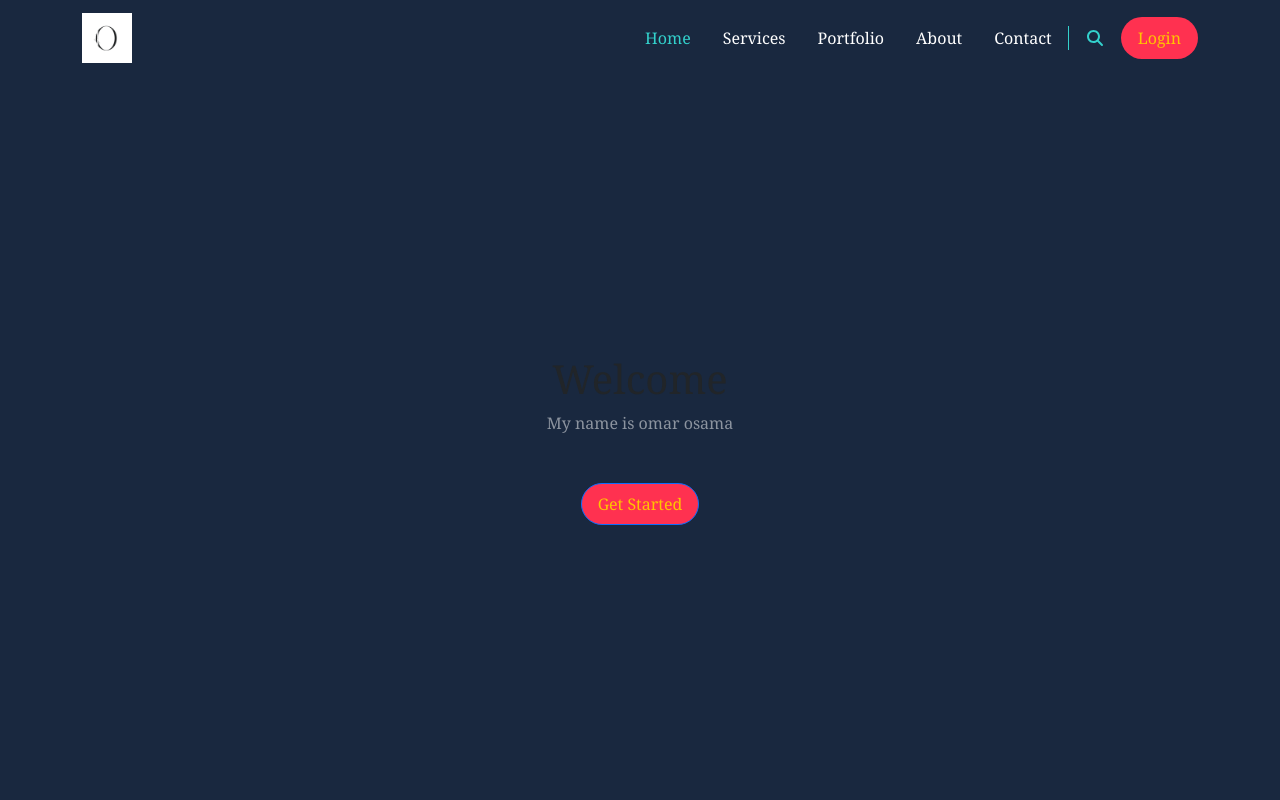
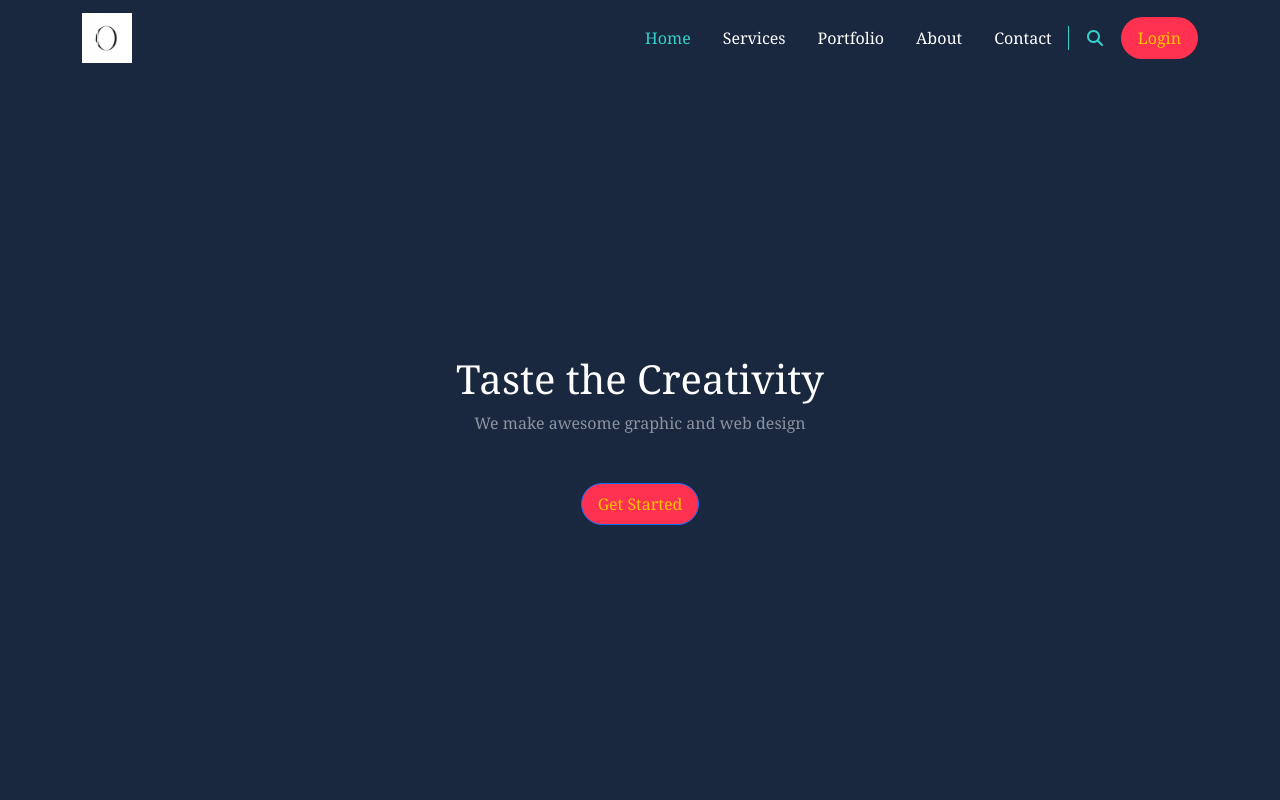
Before and after one commit to omaros23/personal-omar, a plain HTML site: page index.html in a window 1280 px wide. Shown: the top 800 px of the page. Drawn offline with Linux system fonts and the light colour scheme.

Commit message:
Add files via upload

```diff
--- a/index.html
+++ b/index.html
@@ -61,10 +61,14 @@
   </nav>
 
 
+
+
+
+
 <div class="landing d-flex justify-content-center align-items-center">
 <div class="text-center">
-<h1 >Welcome</h1>
-<p class="fs-6 text-white-50 mb-5">My name is omar osama</p>
+<h1 style="color: white;" >Taste the Creativity</h1>
+<p class="fs-6 text-white-50 mb-5">We make awesome graphic and web design</p>
 
 <a class="btn btn-primary rounded-pill text-center main-btn "  href="#" style="text-align:center;">Get Started</a>
 
@@ -72,6 +76,11 @@
 
 </div>
 </div>
+
+
+
+
+
 
 <div class="features text-center pb-5 pt-5">
     <div class="container">
@@ -135,6 +144,9 @@
 
 </div>
 </div>
+
+
+
 
 
 <div class="our-work text-center pt-5 pb-5">
@@ -205,6 +217,8 @@
 
 
 
+
+
 <div class="stuff pt-5">
   <div class="container">
 <div class="main-title text-center mt-5 mb-5 position-relative ">
@@ -252,6 +266,10 @@
 
 </div>
 </div>
+
+
+
+
 
 
 <div class="our-team text-center pb-5 pt-5">
```
